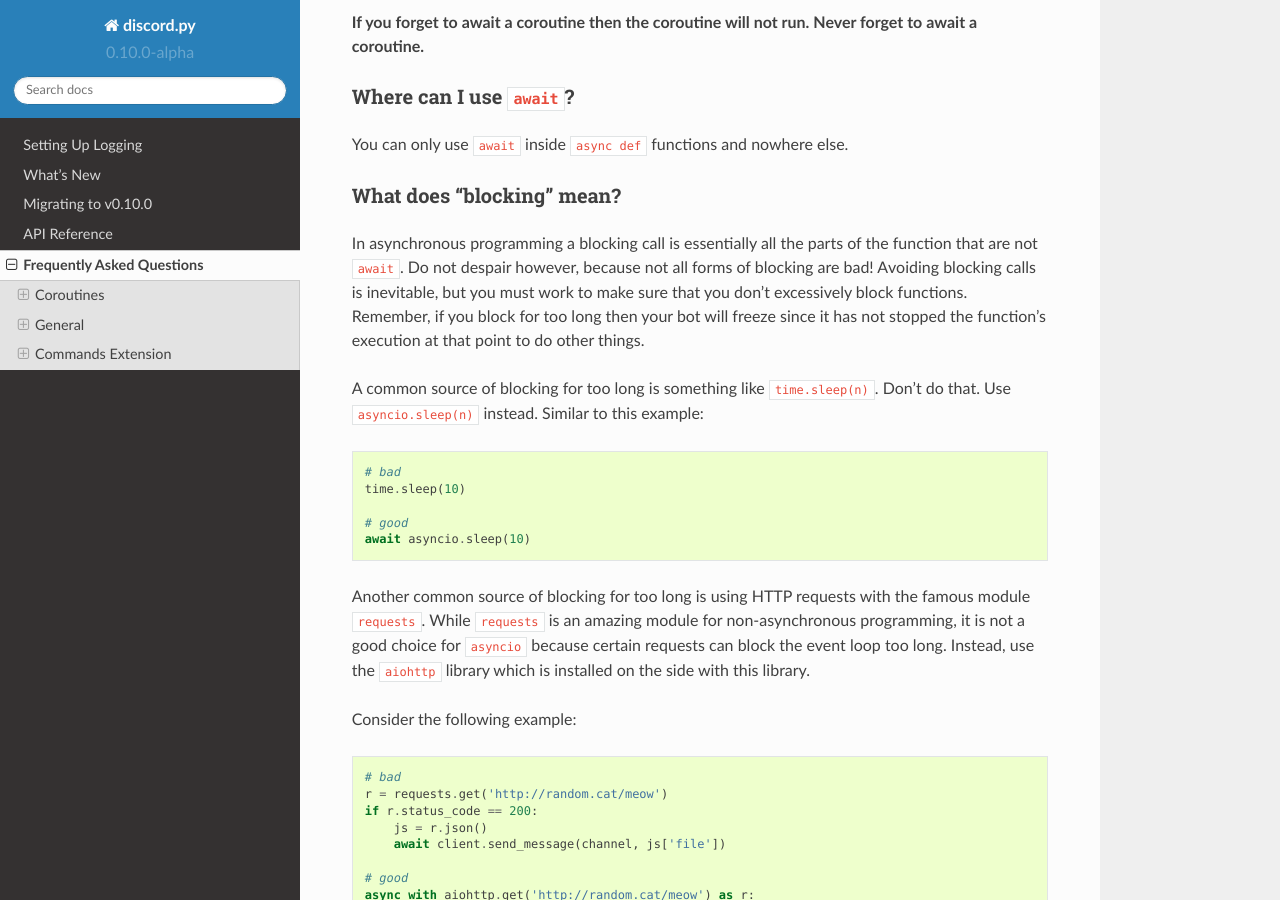
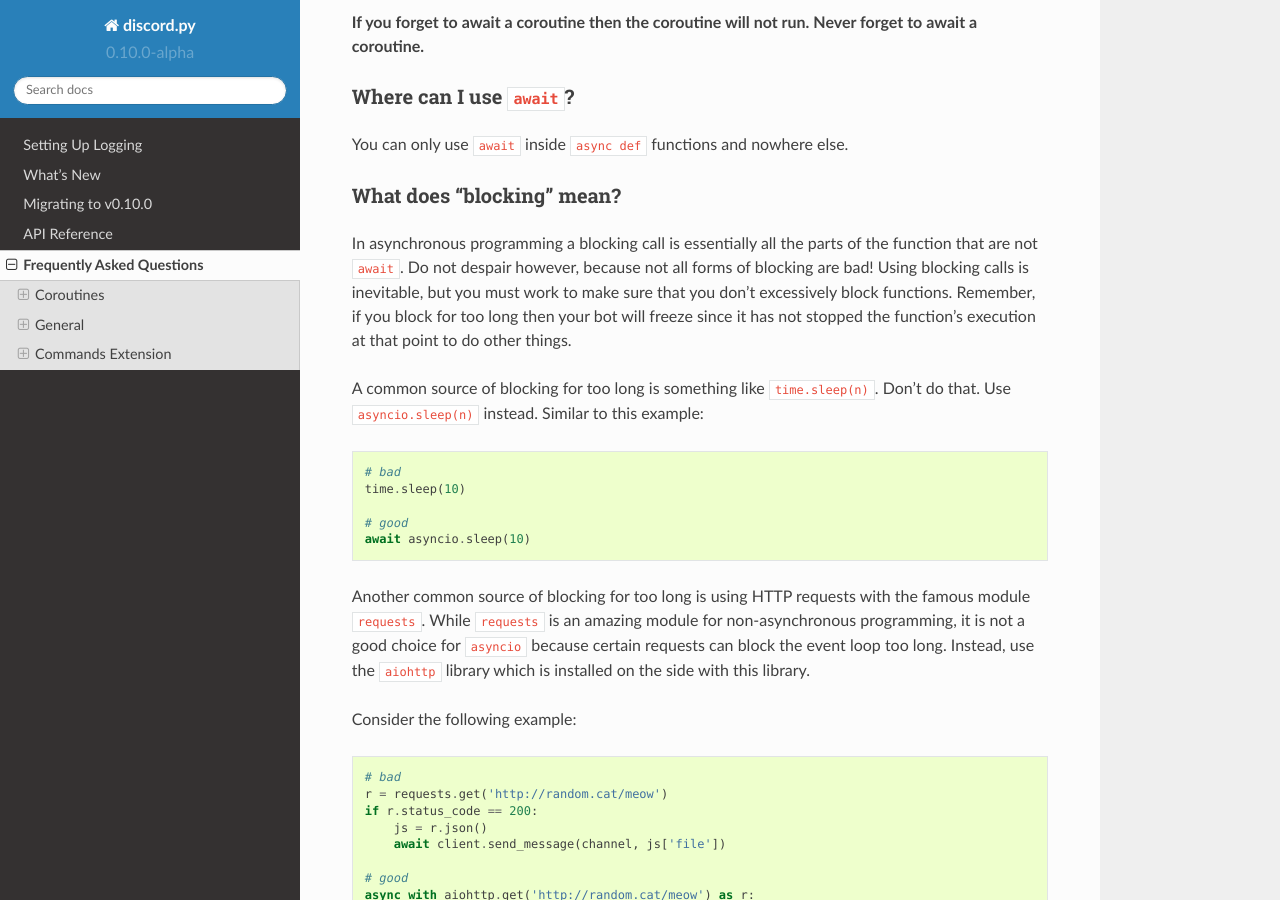
Before and after one commit to Rapptz/discord.py, a Sphinx documentation site: the page built from docs/faq.rst, in a window 1280 px wide and 900 px high, scrolled down 1520 px. Built offline with Sphinx 7.4.7 and the Read the Docs theme 2.0.0, drawn with Linux system fonts in a browser that asks for light colours; some of the changed text lies outside the part shown.

Commit message:
Fix some typos in the FAQ page.

```diff
--- a/docs/faq.rst
+++ b/docs/faq.rst
@@ -55,7 +55,7 @@ What does "blocking" mean?
 ~~~~~~~~~~~~~~~~~~~~~~~~~~
 
 In asynchronous programming a blocking call is essentially all the parts of the function that are not ``await``. Do not
-despair however, because not all forms of blocking are bad! Avoiding blocking calls is inevitable, but you must work to make
+despair however, because not all forms of blocking are bad! Using blocking calls is inevitable, but you must work to make
 sure that you don't excessively block functions. Remember, if you block for too long then your bot will freeze since it has
 not stopped the function's execution at that point to do other things.
 
```
Also changed, not shown: other parts of docs/faq.rst (+1 -1 lines).
